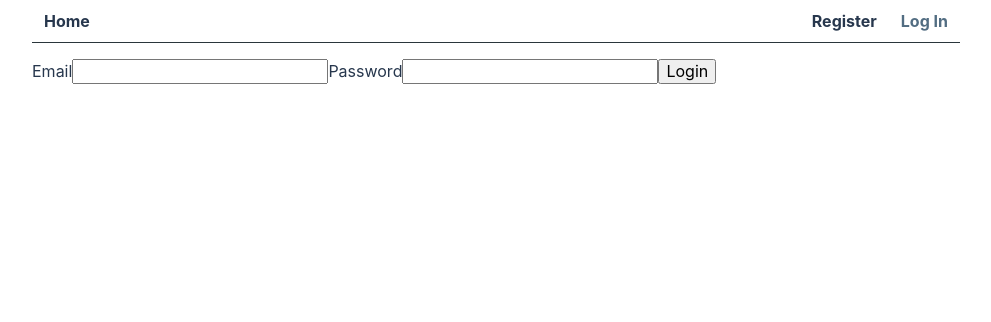
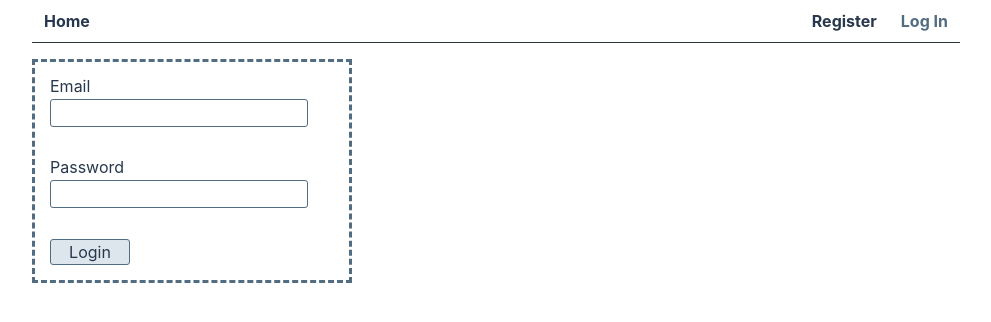
Before and after one commit to 1evanter/goit-react-hw-08-phonebook, a React (Create React App) app: page /goit-react-hw-08-phonebook/login in a window 1280 px wide. Shown: the top 322 px of the page, without its empty margins (144-1135 px from the left). Built offline with nearby package versions, Linux system fonts and the light colour scheme.

Commit message:
LoginForm styles

```diff
--- /dev/null
+++ b/src/components/LoginForm/LoginForm.styled.jsx
@@ -0,0 +1,36 @@
+import styled from 'styled-components';
+
+export const Form = styled.form`
+  width: 320px;
+  display: flex;
+  flex-wrap: wrap;
+  margin-top: 15px;
+  margin-bottom: 15px;
+  padding: 15px;
+  gap: 15px;
+  align-items: center;
+  border: 3px dashed #526d82;
+`;
+
+export const Label = styled.label`
+  display: flex;
+  flex-direction: column;
+  margin-bottom: 16px;
+`;
+
+export const Input = styled.input`
+  margin-top: 3px;
+  border: 1px solid #526d82;
+  border-radius: 3px;
+  outline: none;
+  padding: 4px;
+`;
+
+export const Button = styled.button`
+  color: #27374d;
+  background-color: #dde6ed;
+  border: 1px solid #526d82;
+  border-radius: 3px;
+  padding: 3px;
+  min-width: 80px;
+`;
--- a/src/components/LoginForm/loginForm.jsx
+++ b/src/components/LoginForm/loginForm.jsx
@@ -1,5 +1,6 @@
 import { useDispatch } from 'react-redux';
 import { logIn } from 'redux/auth/operations';
+import { Form, Label, Input, Button } from './LoginForm.styled';
 
 export const LoginForm = () => {
   const dispatch = useDispatch();
@@ -19,16 +20,16 @@ export const LoginForm = () => {
   };
 
   return (
-    <form onSubmit={handleSubmit} autoComplete="off">
-      <label>
+    <Form onSubmit={handleSubmit} autoComplete="off">
+      <Label>
         Email
-        <input type="email" name="email" />
-      </label>
-      <label>
+        <Input type="email" name="email" />
+      </Label>
+      <Label>
         Password
-        <input type="password" name="password" />
-      </label>
-      <button type="submit">Login</button>
-    </form>
+        <Input type="password" name="password" />
+      </Label>
+      <Button type="submit">Login</Button>
+    </Form>
   );
 };
```
